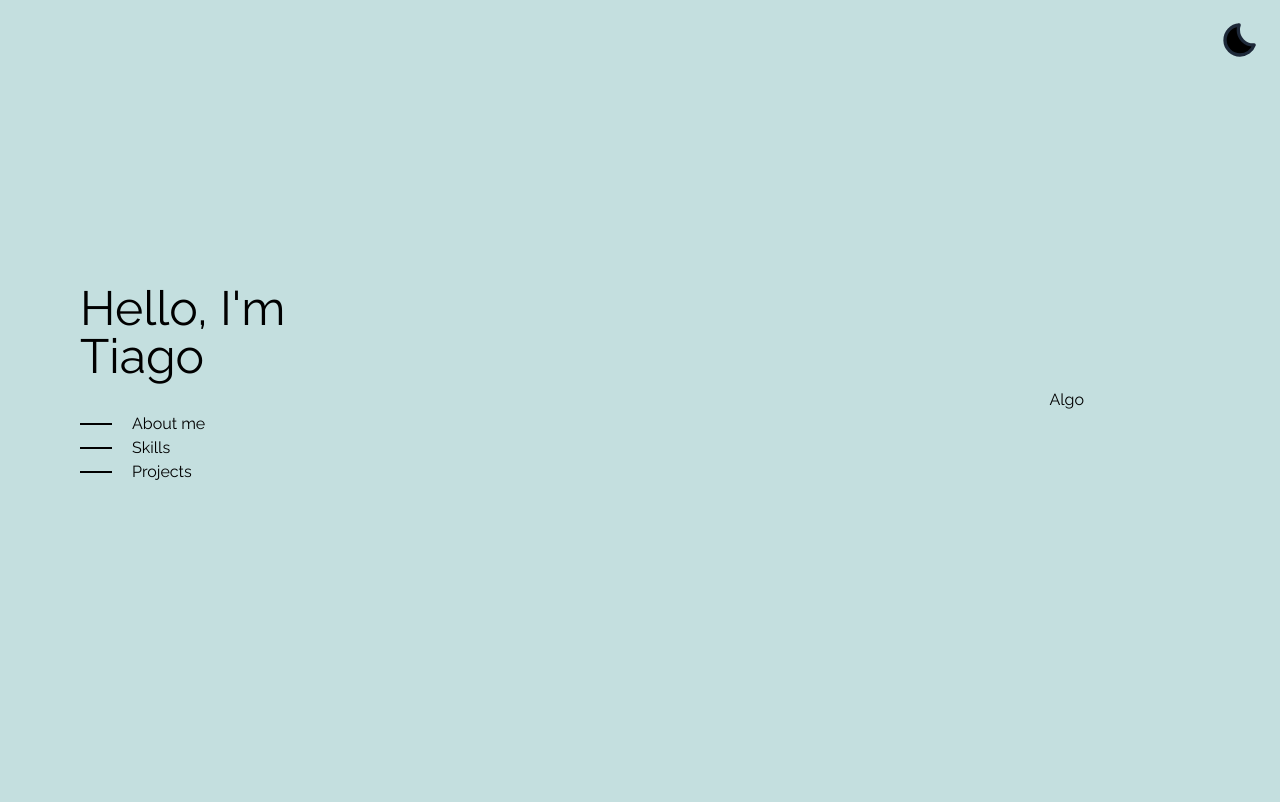
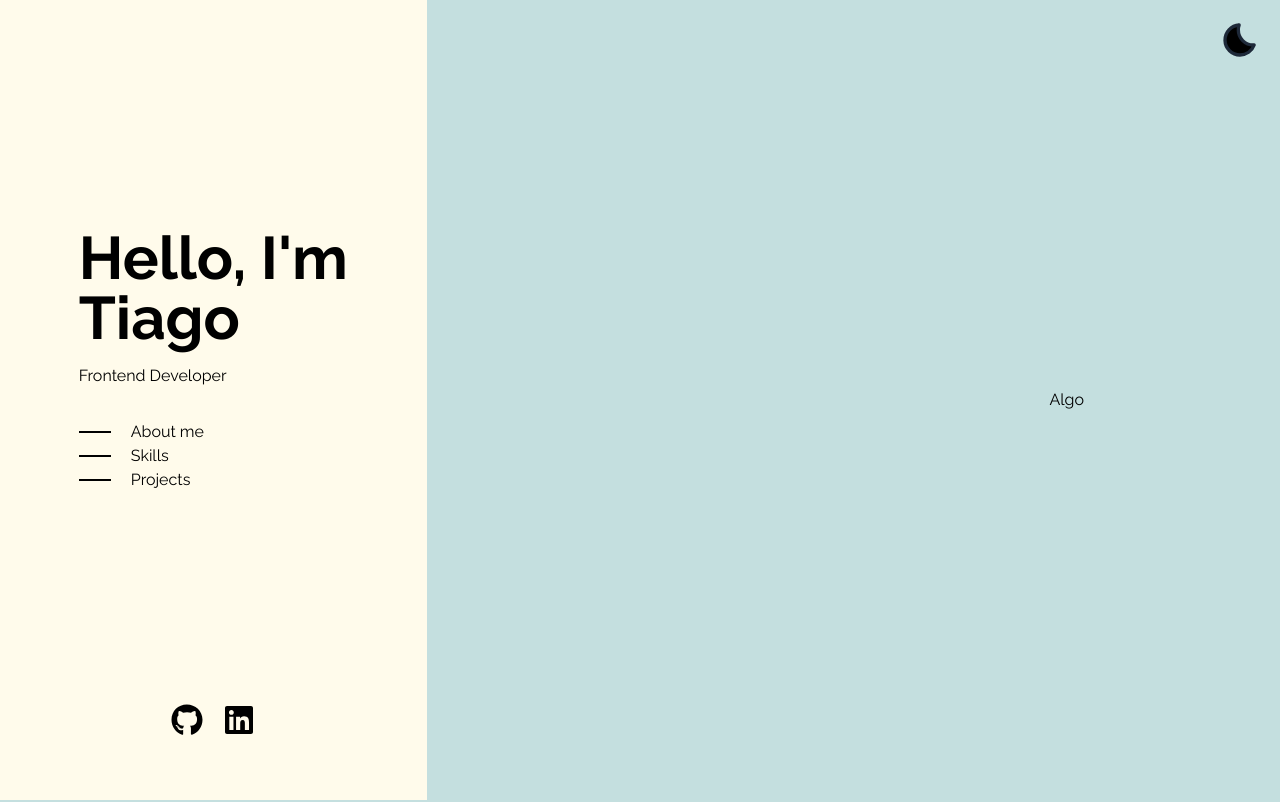
Before and after one commit to Tiago-salva/Portafolio, a React (Vite) app: page / in a window 1280 px wide. Shown: the top 802 px of the page. Built offline with nearby package versions, Linux system fonts and the light colour scheme.

Commit message:
feat: update Hero component layout and styling

```diff
--- a/src/components/Hero.jsx
+++ b/src/components/Hero.jsx
@@ -1,15 +1,20 @@
+import Footer from "./Footer";
 import Nav from "./Nav";
 
 export default function Hero() {
   return (
-    <section className="flex justify-between min-h-dvh p-20 fixed">
-      <div className="min-w-2/5 flex flex-col justify-center">
-        <h1 className="text-5xl bottom-8 relative">
+    <section className="flex flex-col justify-center min-h-dvh p-10 fixed bg-amber-50 min-w-2/6">
+      <div className="min-w-2/5 flex flex-col justify-center m-auto">
+        <h1 className="text-6xl font-bold relative">
           Hello, I'm <br /> Tiago
         </h1>
 
+        <p className="mt-4 mb-8">Frontend Developer</p>
+
         <Nav />
       </div>
+
+      <Footer />
     </section>
   );
 }
```
